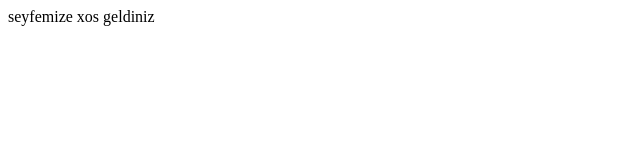
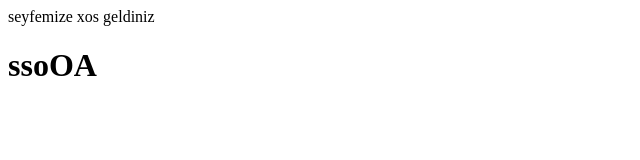
Before and after one commit to titakevin/porject, a plain HTML site: page index.html in a window 1280 px wide. Shown: the whole page, without its empty margins (0-640 px from the left). Drawn offline with Linux system fonts and the light colour scheme.

Commit message:
label add

```diff
--- a/index.html
+++ b/index.html
@@ -9,5 +9,6 @@
 <body>
    </h1> seyfemize xos geldiniz </h1>
    <h2></h2>
+   <h1>ssoOA</h1>
 </body>
 </html>
```
